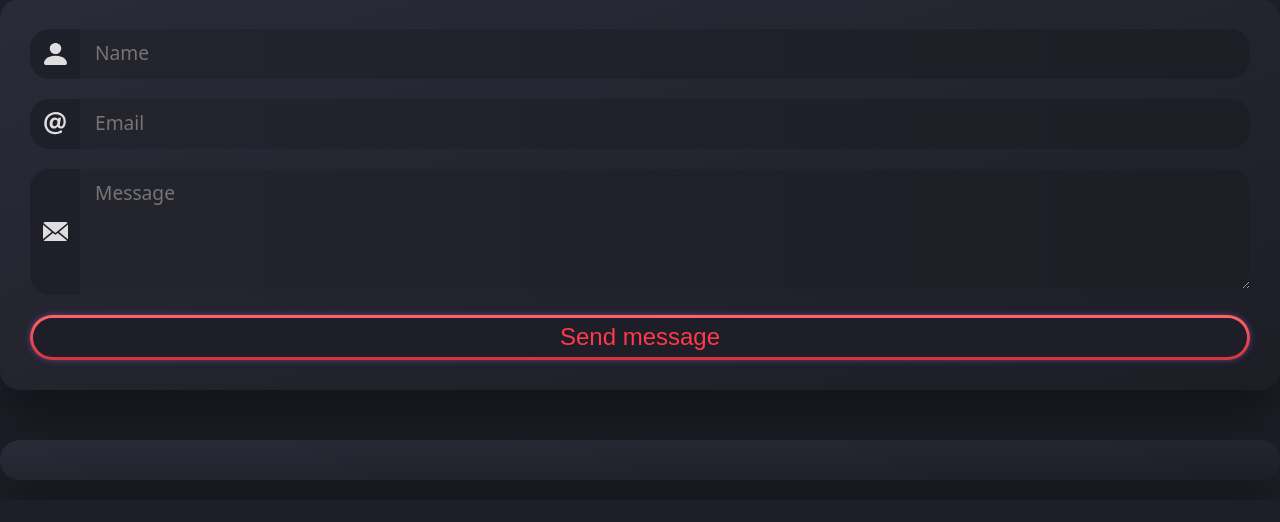
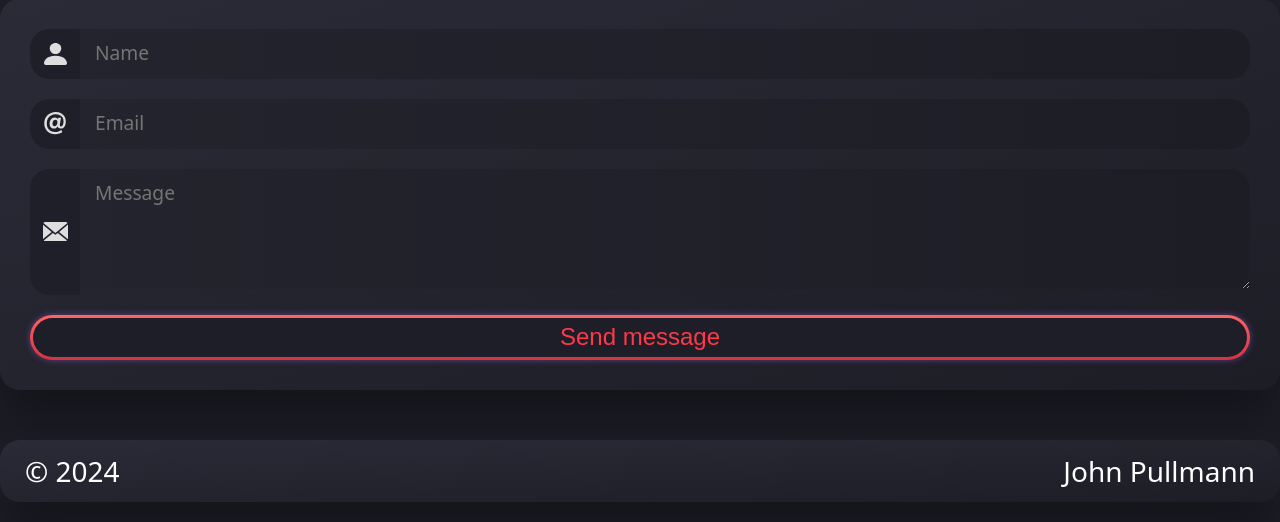
Before and after one commit to JohnPullmann/personal-website, a Flask app: page / in a window 1280 px wide. Shown: the part 2106-2628 px from the top of the page. Before the commit the page ends 2563 px from the top, so only its background shows below. Run offline with Flask 3, Linux system fonts and the light colour scheme.

Commit message:
Add footer

```diff
--- a/website/templates/footer.html
+++ b/website/templates/footer.html
@@ -1,3 +1,4 @@
 <footer>
-
+    <p>© 2024</p>
+    <p>John Pullmann</p>
 </footer>
```
